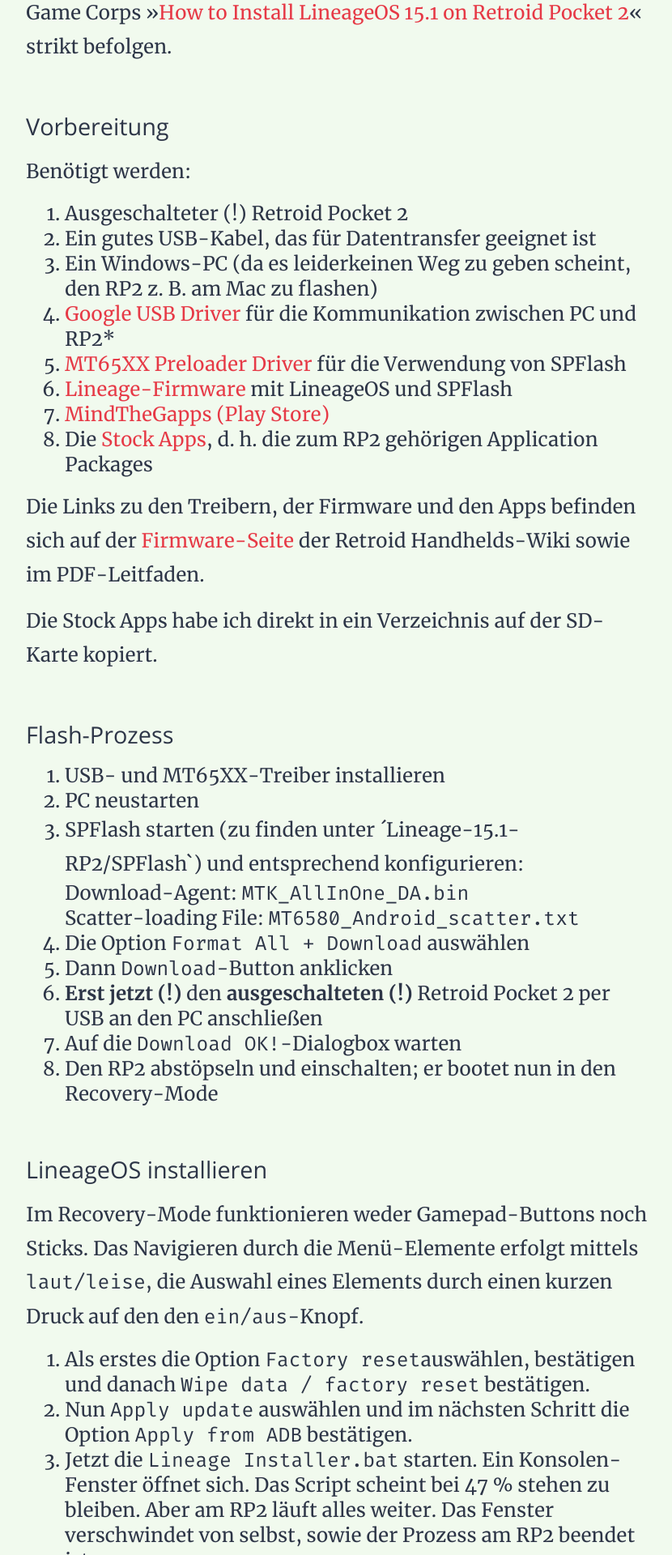
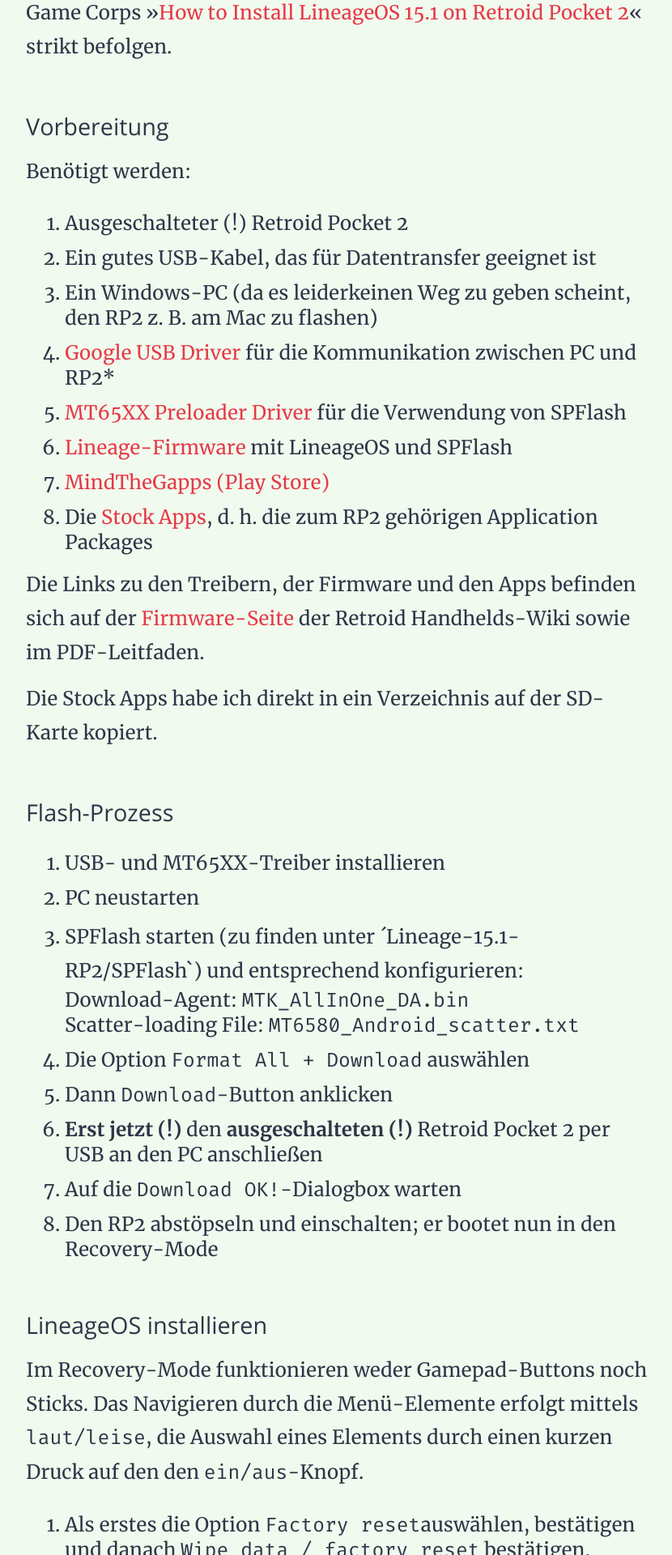
Before and after one commit to marc2o/marc2o.github.io, a Jekyll site: the page built from _posts/2023-03-25-Retroid-Pocket-2-LineageOS-Upgrade.md, in a window 1280 px wide. Shown: the part 1388-3308 px from the top of the page at 81% size, without its empty margins (224-1054 px from the left). Built offline with Jekyll 4.4.1, drawn with Linux system fonts in a browser that asks for light colours.

Commit message:
Update article.css

```diff
--- a/assets/css/article.css
+++ b/assets/css/article.css
@@ -113,11 +113,9 @@
 article>ul {
     list-style-type: disc;
 }
-article>ul>li {
+article>ul>li,
+article>ol>li {
 	margin-top: .5em;
-}
-article>ul>li:not(:first-child) {
-  margin-top: 1em;
 }
 
 body {
```
